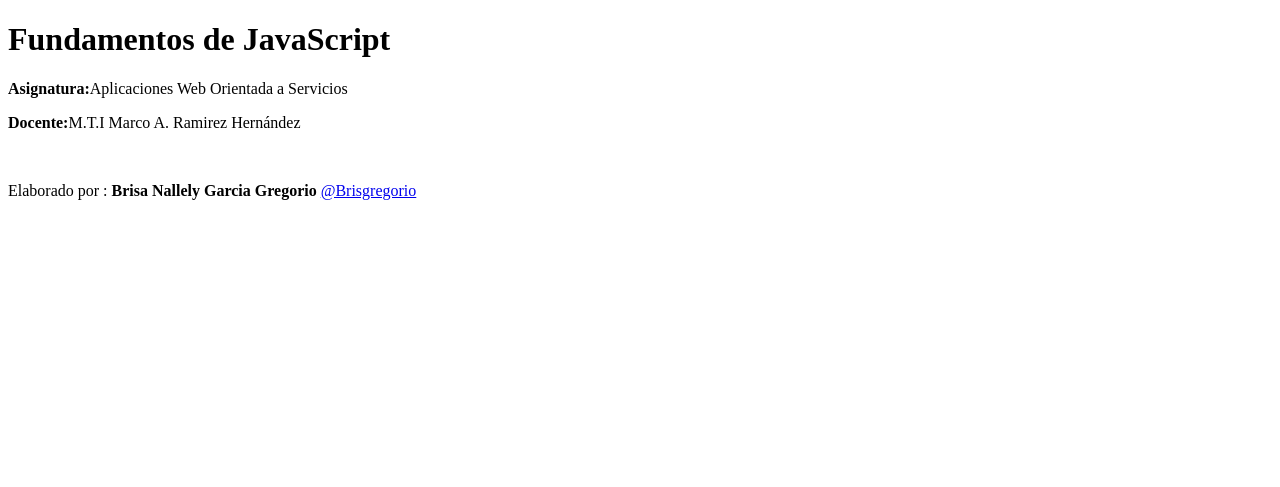
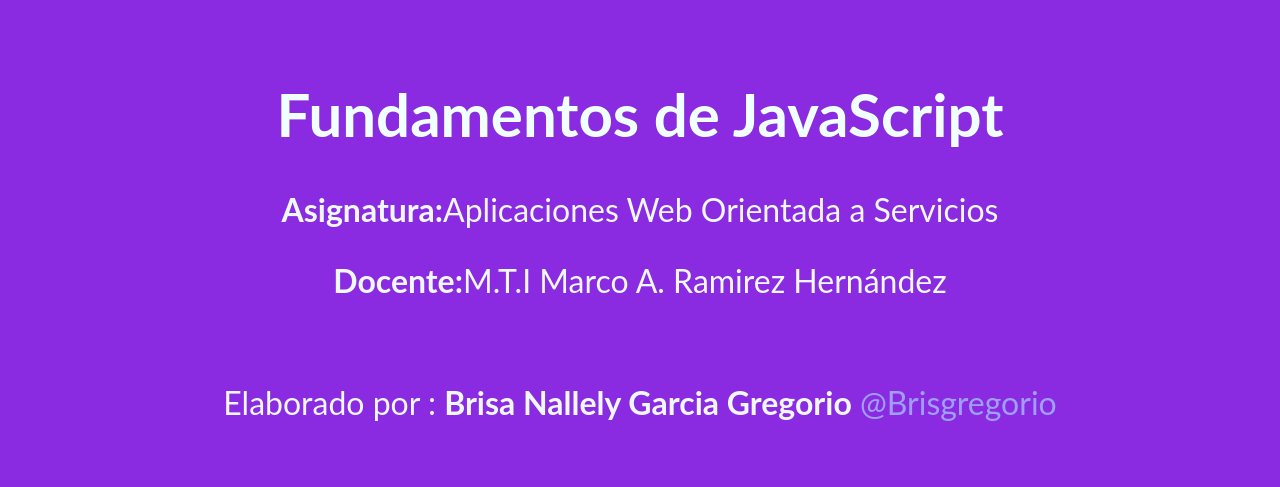
Before and after one commit to Brisgregorio/FundamentosJS_230362, a plain HTML site: page index.html in a window 1280 px wide. Drawn offline with Linux system fonts and the light colour scheme.

Commit message:
Practica 3
Agregación del archivo de estilos app.css

```diff
--- /dev/null
+++ b/css/app.css
@@ -0,0 +1,35 @@
+html {
+    box-sizing: border-box;
+    font-size: 62.5%;
+
+}
+/* estas propiedades definen el tamaño de la fuente de toda la paguna y agrega margenes de tipo caja */
+body{
+    font-size: 1.6rem;
+    font-family: 'Lato', 'sans-serif';
+    background-color: blueviolet;
+
+}
+
+*, *::before, *::after{
+    box-sizing: inherit;
+}
+header{
+    padding: 3rem 0;
+}
+
+header h1 {
+  text-align: center;
+  color: azure;
+  font-size: 6rem;
+}
+header p{
+    color: aliceblue;
+    text-align: center;
+    font-size: 3.2rem;
+
+}
+header p a{
+    text-decoration: none;
+    color: rgb(159, 159, 255);
+}
--- a/index.html
+++ b/index.html
@@ -5,9 +5,11 @@
     <meta name="viewport" content="width=device-width, initial-scale=1.0">
     <title>Fundamentos de JavaScript </title>
     <link rel="shortcut icon" href="/Assets/images_117937.ico" type="image/x-icon">
+    <link rel="stylesheet" href="css/app.css">
 </head>
 <body>
-    <h1>Fundamentos de JavaScript </h1>
+
+   <header> <h1>Fundamentos de JavaScript </h1>
     <p><strong>Asignatura:</strong>Aplicaciones Web Orientada a Servicios</p>
 
     <p><strong>Docente:</strong>M.T.I Marco A. Ramirez Hernández</p>
@@ -16,5 +18,6 @@
         Elaborado por : <strong> Brisa Nallely Garcia Gregorio</strong>
         <a href="https://github.com/Brisgregorio/FundamentosJS_230362.git">@Brisgregorio</a>
     </p>
+</header>
 </body>
 </html>
```
